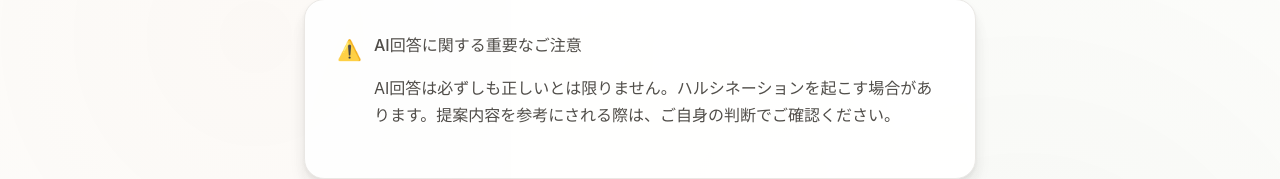
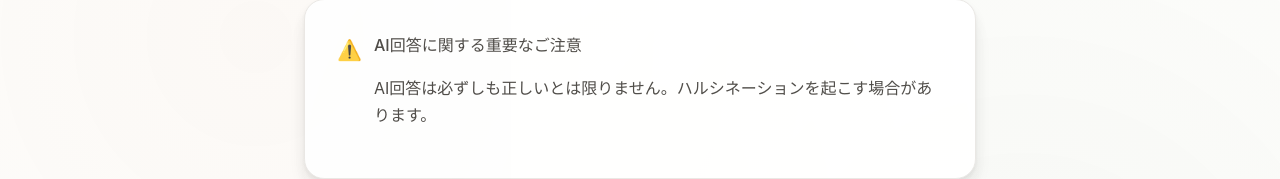
Before and after one commit to YukiYonekura-321/famdish-front-react, a Next.js app: page /menus in a window 1280 px wide. Shown: the part 203-382 px from the top of the page. Built offline with nearby package versions, Linux system fonts and the light colour scheme; no server answers; sample sign-in values are in the browser's storage.

Commit message:
🔥 fix : remove-incorrect-text

```diff
--- a/src/app/menus/page.jsx
+++ b/src/app/menus/page.jsx
@@ -231,7 +231,7 @@ export default function MenuPage() {
                 AI回答に関する重要なご注意
               </p>
               <p className="text-xs text-[var(--warm-gray-600)]">
-                AI回答は必ずしも正しいとは限りません。ハルシネーションを起こす場合があります。提案内容を参考にされる際は、ご自身の判断でご確認ください。
+                AI回答は必ずしも正しいとは限りません。ハルシネーションを起こす場合があります。
               </p>
             </div>
           </div>
```
